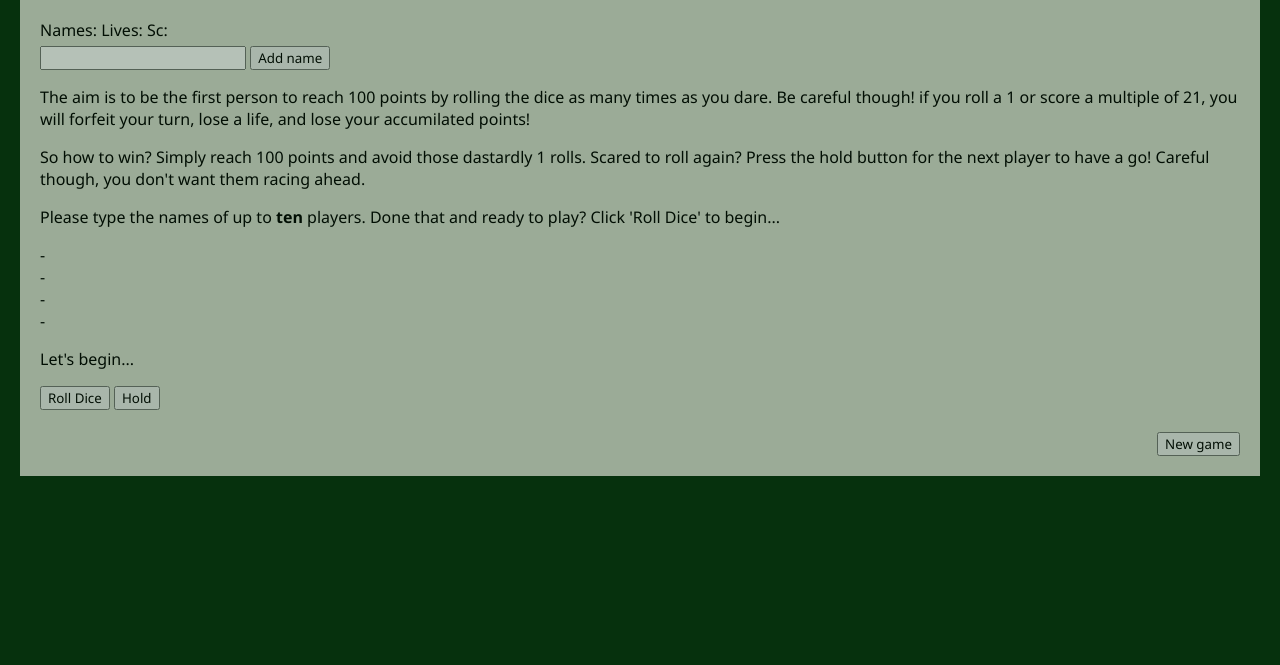
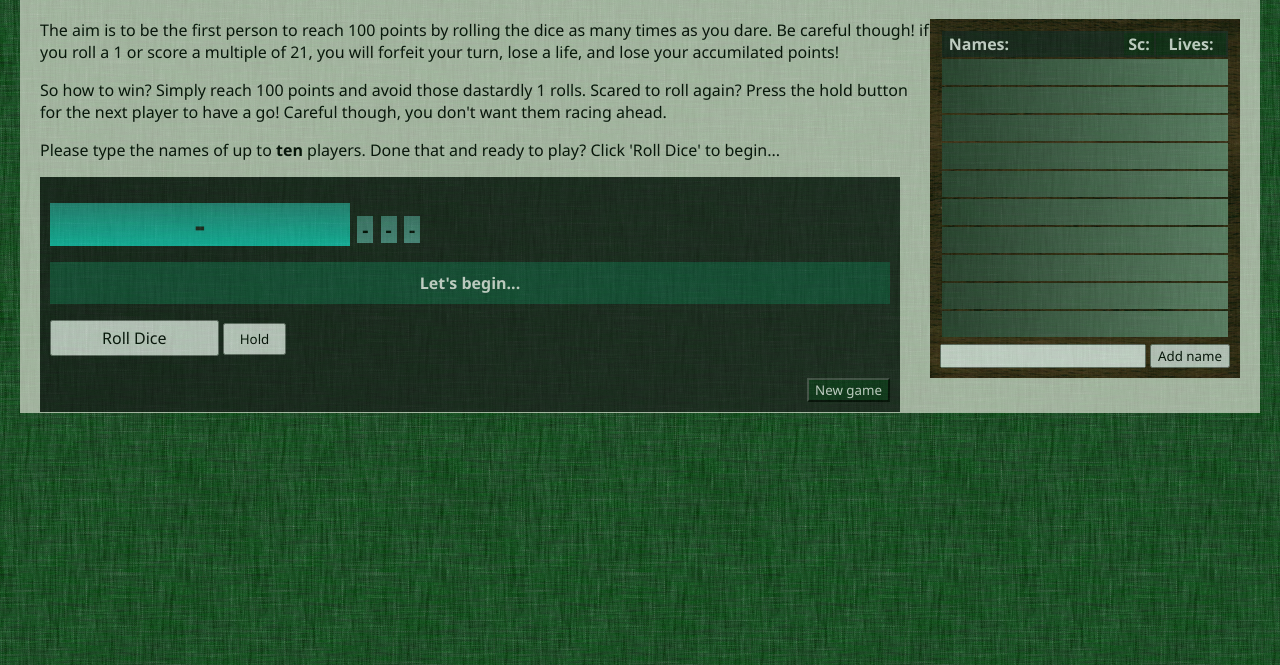
Before and after one commit to kurtischamberlain/dice_game_cn, a plain HTML site: page index.html in a window 1280 px wide. Shown: the part 135-800 px from the top of the page. Drawn offline with Linux system fonts and the light colour scheme; the site is published under a folder, as on GitHub Pages, so addresses that start at the root find nothing.

Commit message:
more corrections

```diff
--- a/stylesheet/player_table_stylesheet.css
+++ b/stylesheet/player_table_stylesheet.css
@@ -3,7 +3,7 @@
 #player_table {
     float:right;
     padding: 10px;
-    background-image: url("/images/player_table.jpg");
+    background-image: url("../images/player_table.jpg");
     min-width: 250px;
 }
 
--- a/stylesheet/stylesheet_main.css
+++ b/stylesheet/stylesheet_main.css
@@ -1,12 +1,12 @@
-@import url("/stylesheet/player_table_stylesheet.css");
-@import url("/stylesheet/primary_display_stylesheet.css");
+@import url("player_table_stylesheet.css");
+@import url("primary_display_stylesheet.css");
 
 * {
     font-family:'Segoe UI', Tahoma, Geneva, Verdana, sans-serif;
 }
 
 body {
-    background-image: url("/images/background.jpg");
+    background-image: url("../images/background.jpg");
     background-color: #06310d;
 }
 
```
